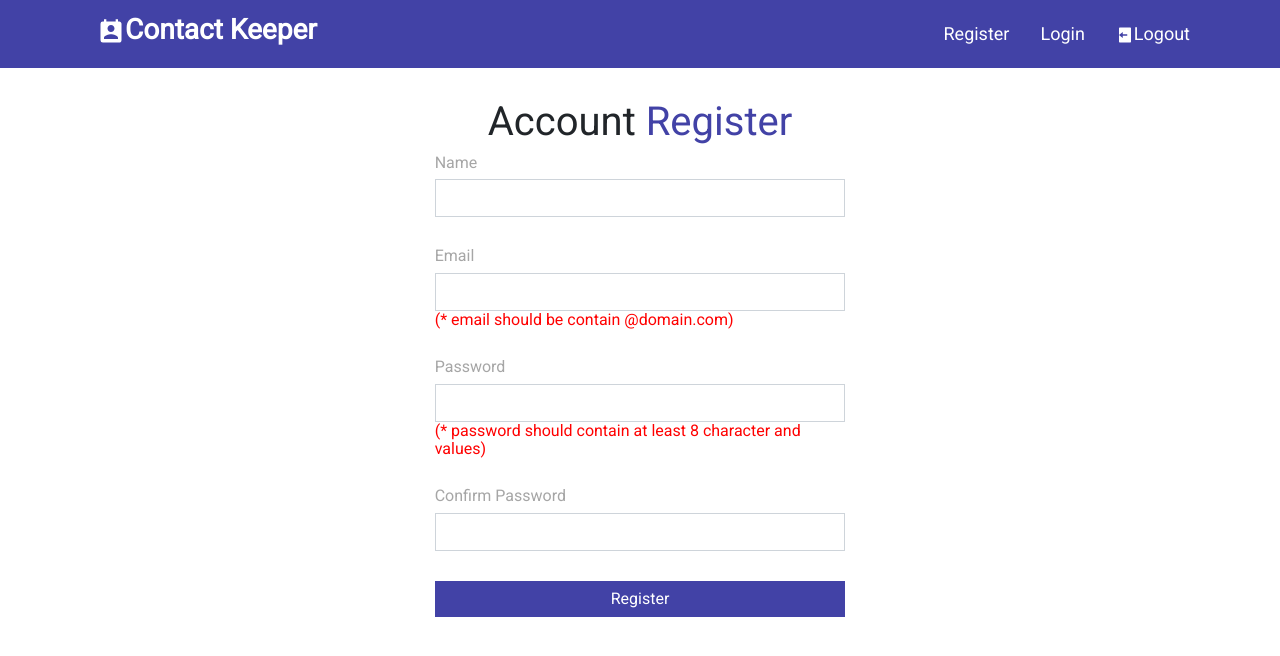
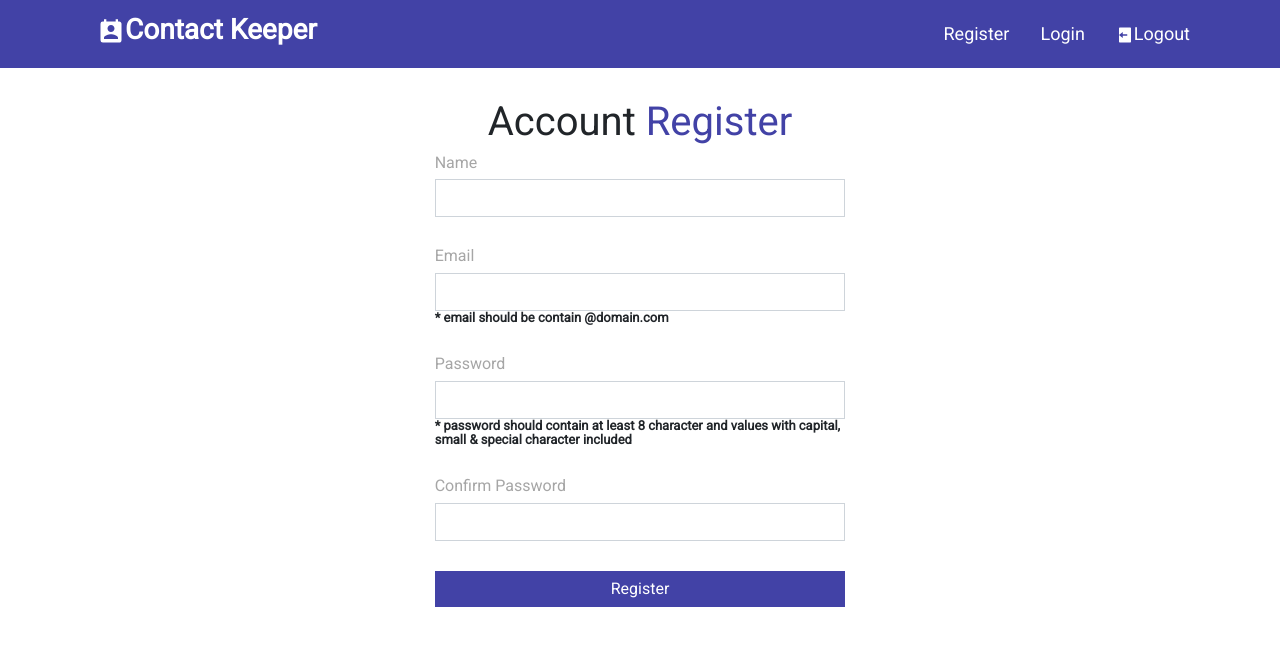
Before and after one commit to ranameenu/contact-keeper, a React (Create React App) app: page /register in a window 1280 px wide. Shown: the top 656 px of the page. Built offline with nearby package versions, Linux system fonts and the light colour scheme; the HTML template or start-up script is replaced by a standard one.

Commit message:
register class to function

```diff
--- a/src/Register.js
+++ b/src/Register.js
@@ -1,28 +1,13 @@
-import React, { Component } from 'react';
+import React, { useState } from 'react';
 import { Form, Button, Row, Col } from 'react-bootstrap';
 
-class Register extends Component {
-  state = {
-    name: '',
-    email: '',
-    password: '',
-    confirmpassword: '',
-  };
+const Register = () => {
+  const [name, setName] = useState('');
+  const [email, setEmail] = useState('');
+  const [password, setPassword] = useState('');
+  const [confirmpassword, setConfirmPassword] = useState('');
 
-  onChange = (e) => {
-    this.setState({ [e.target.name]: e.target.value });
-  };
-
-  handleSubmit = (e) => {
-    var x = this.state.email.indexOf('@');
-
-    if (
-      this.state.password !== this.state.confirmpassword ||
-      this.state.password.length < 8 ||
-      x < 1
-    ) {
-      alert('Enter valid details');
-    } else {
+  const handleSubmit = (e) => {
     e.preventDefault();
     localStorage.setItem('user', JSON.stringify(this.state));
     this.setState({
@@ -31,29 +16,8 @@ class Register extends Component {
       password: '',
       confirmpassword: '',
     });
-    }
   };
 
-  // componentDidMount() {
-  //   this.userData = JSON.parse(localStorage.getItem('user'));
-  //   if (localStorage.getItem('user')) {
-  //     this.setState({
-  //       name: this.userData.name,
-  //       email: this.userData.email,
-  //       password: this.userData.password,
-  //       confirmpassword: this.userData.confirmpassword,
-  //     });
-  //   } else {
-  //     this.setState({
-  //       name: '',
-  //       email: '',
-  //       password: '',
-  //       confirmpassword: '',
-  //     });
-  //   }
-  // }
-
-  render() {
   return (
     <div className="form ">
       <h1 className="form-heading text-center">
@@ -62,13 +26,13 @@ class Register extends Component {
       </h1>
       <Row className="d-flex justify-content-center">
         <Col lg={4}>
-            <Form onSubmit={this.handleSubmit}>
+          <Form onSubmit={handleSubmit}>
             <Form.Group controlId="formBasicName">
               <Form.Label>Name</Form.Label>
               <Form.Control
-                  value={this.state.name}
+                value={name}
                 name="name"
-                  onChange={this.onChange}
+                onChange={(e) => setName(e.target.value)}
                 className="input-box mb-3"
                 required
               />
@@ -77,34 +41,51 @@ class Register extends Component {
             <Form.Group controlId="formBasicEmail">
               <Form.Label>Email </Form.Label>
               <Form.Control
-                  value={this.state.email}
-                  onChange={this.onChange}
+                value={email}
+                onChange={(e) => {
+                  var x = /@ ./;
+
+                  if (email.match(x)) {
+                    alert('enter valid email id should contain @domain.com');
+                  } else {
+                    setEmail(e.target.value);
+                  }
+                }}
                 className="input-box mb-3"
                 name="email"
                 required
               />
-                <p>(* email should be contain @domain.com)</p>
+              <p>* email should be contain @domain.com</p>
             </Form.Group>
 
             <Form.Group controlId="formBasicPassword">
               <Form.Label>Password</Form.Label>
               <Form.Control
-                  value={this.state.password}
-                  onChange={this.onChange}
+                value={password}
+                onChange={(e) => {
+                  setPassword(e.target.value);
+                }}
                 className=" input-box mb-3"
                 name="password"
                 required
               />
               <p>
-                  (* password should contain at least 8 character and values)
+                * password should contain at least 8 character and values with
+                capital, small & special character included
               </p>
             </Form.Group>
 
             <Form.Group controlId="formBasicPassword">
               <Form.Label>Confirm Password</Form.Label>
               <Form.Control
-                  value={this.state.confirmpassword}
-                  onChange={this.onChange}
+                value={confirmpassword}
+                onChange={(e) => {
+                  if (confirmpassword !== password) {
+                    alert('123');
+                  } else {
+                    setConfirmPassword(e.target.value);
+                  }
+                }}
                 className="input-box mb-3"
                 name="confirmpassword"
                 required
@@ -119,7 +100,6 @@ class Register extends Component {
       </Row>
     </div>
   );
-  }
-}
+};
 
 export default Register;
--- a/src/index.css
+++ b/src/index.css
@@ -83,9 +83,9 @@ Form label {
 .form-group .input-box {
   margin-bottom: 0 !important;
 }
-
-p {
-  color: red;
+.form-group p {
+  font-size: 13px;
+  font-weight: 600;
 }
 
 .add-contact .submit {
```
Lines whose indentation alone changed are shown as unchanged.
